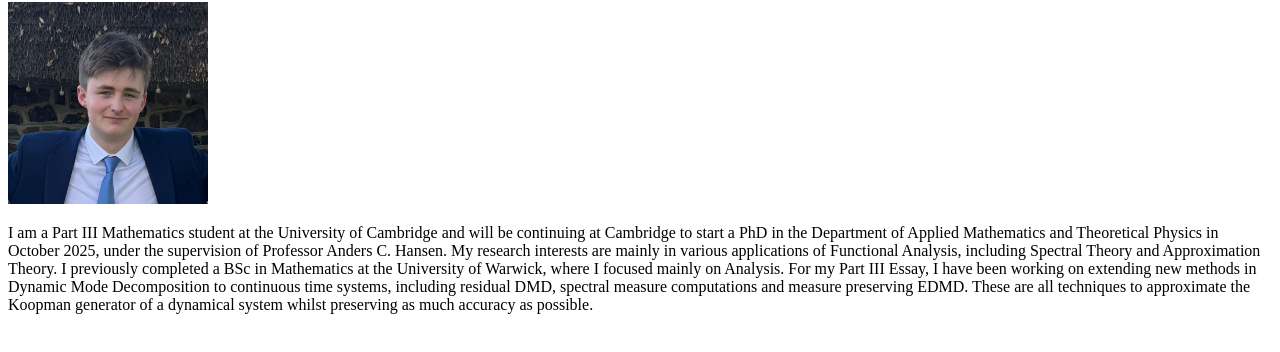
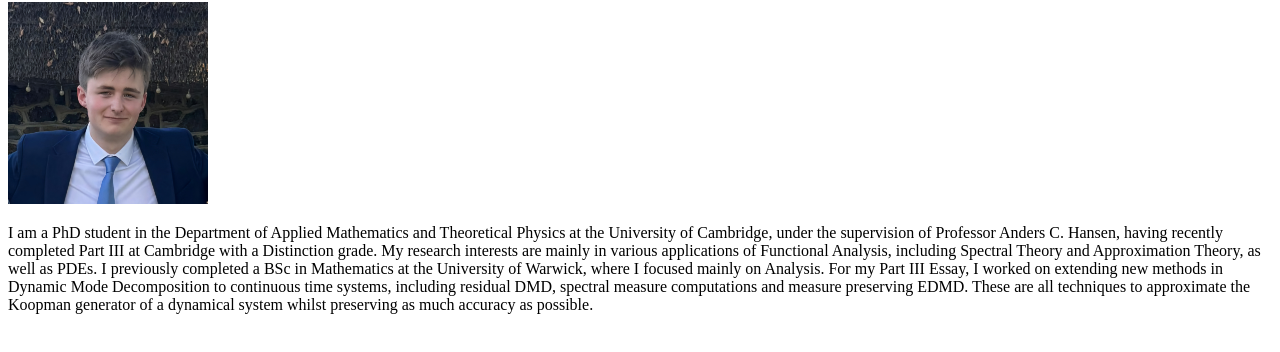
Before and after one commit to matthelm03/matthelm03.github.io, a plain HTML site: page index.html in a window 1280 px wide. Shown: the part 78-430 px from the top of the page. Drawn offline with Linux system fonts and the light colour scheme.

Commit message:
Update index.html
updated to phd status

```diff
--- a/index.html
+++ b/index.html
@@ -7,10 +7,10 @@
 
   <h1>Matthew David Helm</h1>
    <img src="images/profile.jpg" alt="My Profile Picture" width="200">
-  <p>I am a Part III Mathematics student at the University of Cambridge and will be continuing at Cambridge to start a PhD in the Department of Applied Mathematics and Theoretical Physics in October 2025, under the supervision of Professor Anders C. Hansen.
-    My research interests are mainly in various applications of Functional Analysis, including Spectral Theory and Approximation Theory.
+  <p>I am a PhD student in the Department of Applied Mathematics and Theoretical Physics at the University of Cambridge, under the supervision of Professor Anders C. Hansen, having recently completed Part III at Cambridge with a Distinction grade.
+    My research interests are mainly in various applications of Functional Analysis, including Spectral Theory and Approximation Theory, as well as PDEs.
     I previously completed a BSc in Mathematics at the University of Warwick, where I focused mainly on Analysis.
-    For my Part III Essay, I have been working on extending new methods in Dynamic Mode Decomposition to continuous time systems, including residual DMD, spectral measure computations and measure preserving EDMD. These are all techniques to approximate
+    For my Part III Essay, I worked on extending new methods in Dynamic Mode Decomposition to continuous time systems, including residual DMD, spectral measure computations and measure preserving EDMD. These are all techniques to approximate
     the Koopman generator of a dynamical system whilst preserving as much accuracy as possible.
   </p>
 
```
